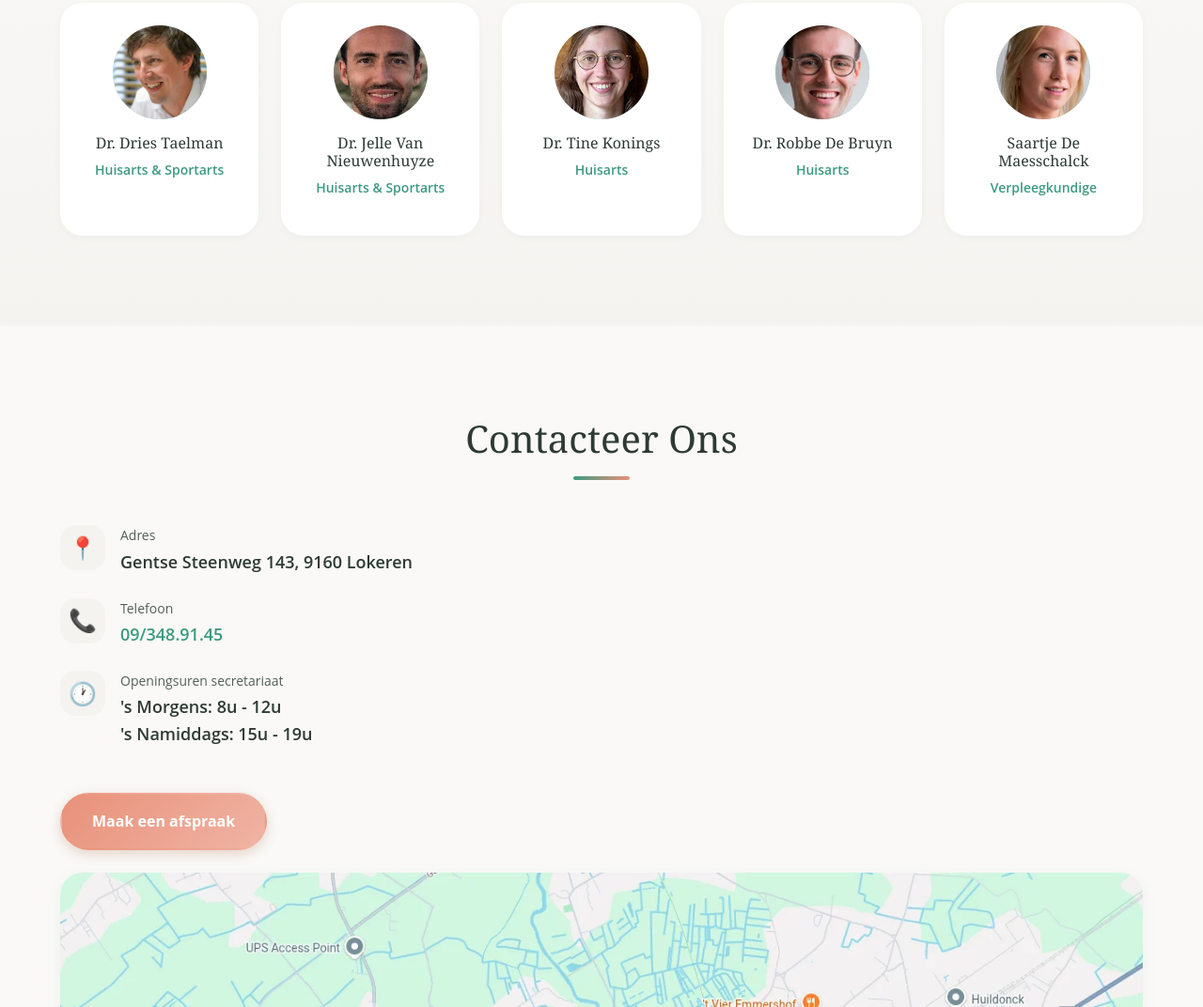
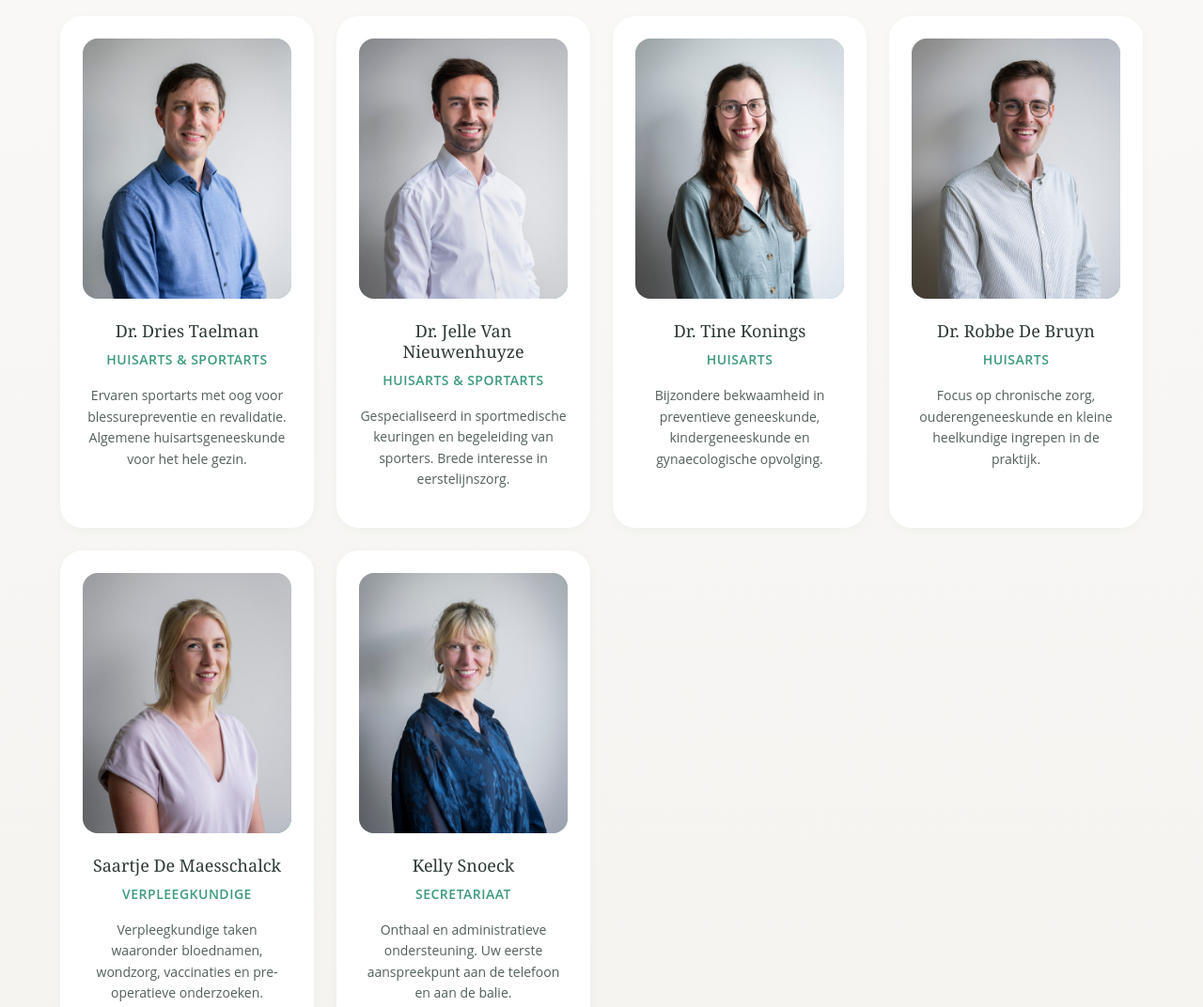
Before and after one commit to thepycoder/web_editor, a plain HTML site: page templates/de-rotonde-template/index.html in a window 1280 px wide. Shown: the part 1649-2721 px from the top of the page at 94% size. Drawn offline with Linux system fonts and the light colour scheme.

Commit message:
New pictures!

```diff
--- a/templates/de-rotonde-template/index.html
+++ b/templates/de-rotonde-template/index.html
@@ -124,7 +124,7 @@
     .header__logo { display: flex; align-items: center; gap: var(--space-sm); }
     .header__logo img { height: 48px; width: auto; }
     .nav { display: none; }
-    @media (min-width: 1500px) {
+    @media (min-width: 1024px) {
       .nav { display: flex; align-items: center; gap: var(--space-lg); }
     }
     .nav__list { display: flex; gap: var(--space-md); }
@@ -159,7 +159,7 @@
       border: none;
       cursor: pointer;
     }
-    @media (min-width: 1500px) { .nav-toggle { display: none; } }
+    @media (min-width: 1024px) { .nav-toggle { display: none; } }
     .nav-toggle span {
       width: 24px;
       height: 2px;
@@ -227,10 +227,9 @@
     .hero {
       display: grid;
       grid-template-columns: 1fr;
-      min-height: calc(100vh - 72px);
       margin-top: 72px;
     }
-    @media (min-width: 1500px) {
+    @media (min-width: 1024px) {
       .hero {
         grid-template-columns: minmax(440px, 38%) 1fr;
       }
@@ -246,7 +245,7 @@
       z-index: 1;
       overflow: hidden;
     }
-    @media (min-width: 1500px) {
+    @media (min-width: 1024px) {
       .hero__card {
         padding: var(--space-3xl) var(--space-2xl);
         order: 0;
@@ -257,7 +256,7 @@
       min-height: 300px;
       order: 0;
     }
-    @media (min-width: 1500px) {
+    @media (min-width: 1024px) {
       .hero__image {
         order: 1;
         min-height: auto;
@@ -280,7 +279,7 @@
       text-wrap: balance;
       font-size: clamp(1.5rem, 4vw + 0.5rem, var(--font-size-5xl));
     }
-    @media (min-width: 1500px) {
+    @media (min-width: 1024px) {
       .hero__title {
         font-size: clamp(1.75rem, 2.5vw + 0.5rem, var(--font-size-5xl));
       }
@@ -341,9 +340,10 @@
       padding: var(--space-3xl) 0;
       background: linear-gradient(180deg, var(--color-background) 0%, var(--color-background-alt) 100%);
     }
-    .team__grid { display: grid; grid-template-columns: repeat(2, 1fr); gap: var(--space-md); }
-    @media (min-width: 768px) { .team__grid { grid-template-columns: repeat(3, 1fr); } }
-    @media (min-width: 992px) { .team__grid { grid-template-columns: repeat(5, 1fr); } }
+    .team__grid { display: grid; grid-template-columns: repeat(1, 1fr); gap: var(--space-md); }
+    @media (min-width: 600px) { .team__grid { grid-template-columns: repeat(2, 1fr); } }
+    @media (min-width: 900px) { .team__grid { grid-template-columns: repeat(3, 1fr); } }
+    @media (min-width: 1200px) { .team__grid { grid-template-columns: repeat(4, 1fr); } }
     .team-card {
       background: var(--color-surface);
       border-radius: var(--radius-lg);
@@ -351,28 +351,43 @@
       text-align: center;
       box-shadow: var(--shadow-sm);
       transition: all var(--transition-normal);
+      display: flex;
+      flex-direction: column;
+      height: 100%;
     }
     .team-card:hover { transform: translateY(-8px); box-shadow: var(--shadow-lg); }
     .team-card__avatar {
-      width: 100px;
-      height: 100px;
-      margin: 0 auto var(--space-sm);
-      border-radius: 50%;
+      width: 100%;
+      aspect-ratio: 4/5;
+      margin: 0 auto var(--space-md);
+      border-radius: var(--radius-md);
       overflow: hidden;
       background: linear-gradient(135deg, var(--color-background-alt), var(--color-primary-light));
     }
     .team-card__avatar img { width: 100%; height: 100%; object-fit: cover; }
     .team-card__name {
       font-family: var(--font-display);
-      font-size: var(--font-size-base);
+      font-size: var(--font-size-lg);
       margin-bottom: var(--space-xs);
     }
-    .team-card__role { font-size: var(--font-size-sm); color: var(--color-primary); font-weight: 600; }
+    .team-card__role {
+      font-size: var(--font-size-sm);
+      color: var(--color-primary);
+      font-weight: 600;
+      margin-bottom: var(--space-sm);
+      text-transform: uppercase;
+      letter-spacing: 0.5px;
+    }
+    .team-card__bio {
+      font-size: var(--font-size-sm);
+      color: var(--color-text-muted);
+      line-height: 1.6;
+    }
 
     /* Contact */
     .contact { padding: var(--space-3xl) 0; }
     .contact__grid { display: grid; grid-template-columns: 1fr; gap: var(--space-md); align-items: start; }
-    @media (min-width: 1500px) { .contact__grid { grid-template-columns: 2fr 3fr; } }
+    @media (min-width: 1024px) { .contact__grid { grid-template-columns: 2fr 3fr; } }
     .contact__item {
       display: flex;
       align-items: flex-start;
@@ -465,7 +480,7 @@
       gap: var(--space-md);
       text-align: center;
     }
-    @media (min-width: 1500px) {
+    @media (min-width: 1024px) {
       .footer__inner { flex-direction: row; justify-content: space-between; text-align: left; }
     }
     .footer__logo { display: flex; align-items: center; gap: var(--space-sm); }
@@ -520,7 +535,7 @@
         </div>
       </div>
       <div class="hero__image">
-        <img data-editable-image="" src="./assets/image-1.webp" alt="Team Huisartsenpraktijk De Rotonde in de tuin" width="800" height="600">
+        <img data-editable-image="" src="./assets/DeRotonde-32-cropped.jpg" alt="Team Huisartsenpraktijk De Rotonde in de tuin" width="800" height="600">
       </div>
     </section>
 
@@ -555,38 +570,51 @@
         <div class="team__grid" data-repeatable="">
           <div class="team-card">
             <div class="team-card__avatar">
-              <img data-editable-image="" src="./assets/img-1769951854405.webp" alt="Dr. Dries Taelman - Huisarts en Sportarts" width="120" height="120" loading="lazy">
+              <img data-editable-image="" src="./assets/dr-dries-taelman.jpg" alt="Dr. Dries Taelman - Huisarts en Sportarts" width="400" height="500" loading="lazy">
             </div>
             <h3 class="team-card__name" data-editable="">Dr. Dries Taelman</h3>
             <p class="team-card__role" data-editable="">Huisarts &amp; Sportarts</p>
+            <p class="team-card__bio" data-editable="">Ervaren sportarts met oog voor blessurepreventie en revalidatie. Algemene huisartsgeneeskunde voor het hele gezin.</p>
           </div>
           <div class="team-card">
             <div class="team-card__avatar">
-              <img data-editable-image="" src="./assets/image-3.webp" alt="Dr. Jelle Van Nieuwenhuyze - Huisarts en Sportarts" width="120" height="120" loading="lazy">
+              <img data-editable-image="" src="./assets/dr-jelle-van-nieuwenhuyze.jpg" alt="Dr. Jelle Van Nieuwenhuyze - Huisarts en Sportarts" width="400" height="500" loading="lazy">
             </div>
             <h3 class="team-card__name" data-editable="">Dr. Jelle Van Nieuwenhuyze</h3>
             <p class="team-card__role" data-editable="">Huisarts &amp; Sportarts</p>
+            <p class="team-card__bio" data-editable="">Gespecialiseerd in sportmedische keuringen en begeleiding van sporters. Brede interesse in eerstelijnszorg.</p>
           </div>
           <div class="team-card">
             <div class="team-card__avatar">
-              <img data-editable-image="" src="./assets/image-4.webp" alt="Dr. Tine Konings - Huisarts" width="120" height="120" loading="lazy">
+              <img data-editable-image="" src="./assets/dr-tine-konings.jpg" alt="Dr. Tine Konings - Huisarts" width="400" height="500" loading="lazy">
             </div>
             <h3 class="team-card__name" data-editable="">Dr. Tine Konings</h3>
             <p class="team-card__role" data-editable="">Huisarts</p>
+            <p class="team-card__bio" data-editable="">Bijzondere bekwaamheid in preventieve geneeskunde, kindergeneeskunde en gynaecologische opvolging.</p>
           </div>
           <div class="team-card">
             <div class="team-card__avatar">
-              <img data-editable-image="" src="./assets/image-5.webp" alt="Dr. Robbe De Bruyn - Huisarts" width="120" height="120" loading="lazy">
+              <img data-editable-image="" src="./assets/dr-robbe-de-bruyn.jpg" alt="Dr. Robbe De Bruyn - Huisarts" width="400" height="500" loading="lazy">
             </div>
             <h3 class="team-card__name" data-editable="">Dr. Robbe De Bruyn</h3>
             <p class="team-card__role" data-editable="">Huisarts</p>
+            <p class="team-card__bio" data-editable="">Focus op chronische zorg, ouderengeneeskunde en kleine heelkundige ingrepen in de praktijk.</p>
           </div>
           <div class="team-card">
             <div class="team-card__avatar">
-              <img data-editable-image="" src="./assets/image-6.webp" alt="Saartje De Maesschalck - Verpleegkundige" width="120" height="120" loading="lazy">
+              <img data-editable-image="" src="./assets/saartje-de-maesschalck.jpg" alt="Saartje De Maesschalck - Verpleegkundige" width="400" height="500" loading="lazy">
             </div>
             <h3 class="team-card__name" data-editable="">Saartje De Maesschalck</h3>
             <p class="team-card__role" data-editable="">Verpleegkundige</p>
+            <p class="team-card__bio" data-editable="">Verpleegkundige taken waaronder bloednamen, wondzorg, vaccinaties en pre-operatieve onderzoeken.</p>
+          </div>
+          <div class="team-card">
+            <div class="team-card__avatar">
+              <img data-editable-image="" src="./assets/kelly-snoeck.jpg" alt="Kelly Snoeck - Secretariaat" width="400" height="500" loading="lazy">
+            </div>
+            <h3 class="team-card__name" data-editable="">Kelly Snoeck</h3>
+            <p class="team-card__role" data-editable="">Secretariaat</p>
+            <p class="team-card__bio" data-editable="">Onthaal en administratieve ondersteuning. Uw eerste aanspreekpunt aan de telefoon en aan de balie.</p>
           </div>
         </div>
       </div>
```
Also changed, not shown: templates/de-rotonde-template/assets/DeRotonde-32-cropped.jpg (added), templates/de-rotonde-template/assets/DeRotonde-32.jpg (added), templates/de-rotonde-template/assets/dr-dries-taelman.jpg (added), templates/de-rotonde-template/assets/dr-jelle-van-nieuwenhuyze.jpg (added), templates/de-rotonde-template/assets/dr-robbe-de-bruyn.jpg (added), templates/de-rotonde-template/assets/dr-tine-konings.jpg (added), templates/de-rotonde-template/assets/kelly-snoeck.jpg (added), templates/de-rotonde-template/assets/saartje-de-maesschalck.jpg (added).
